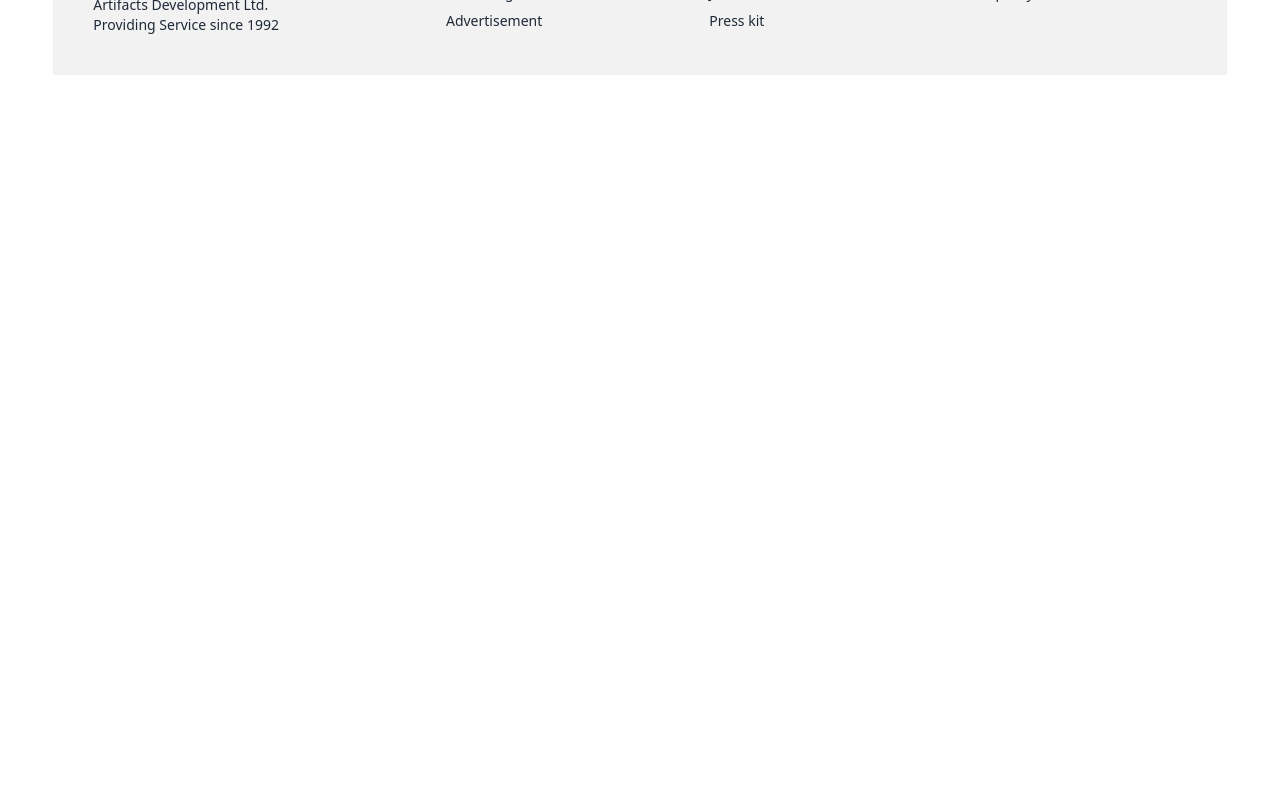
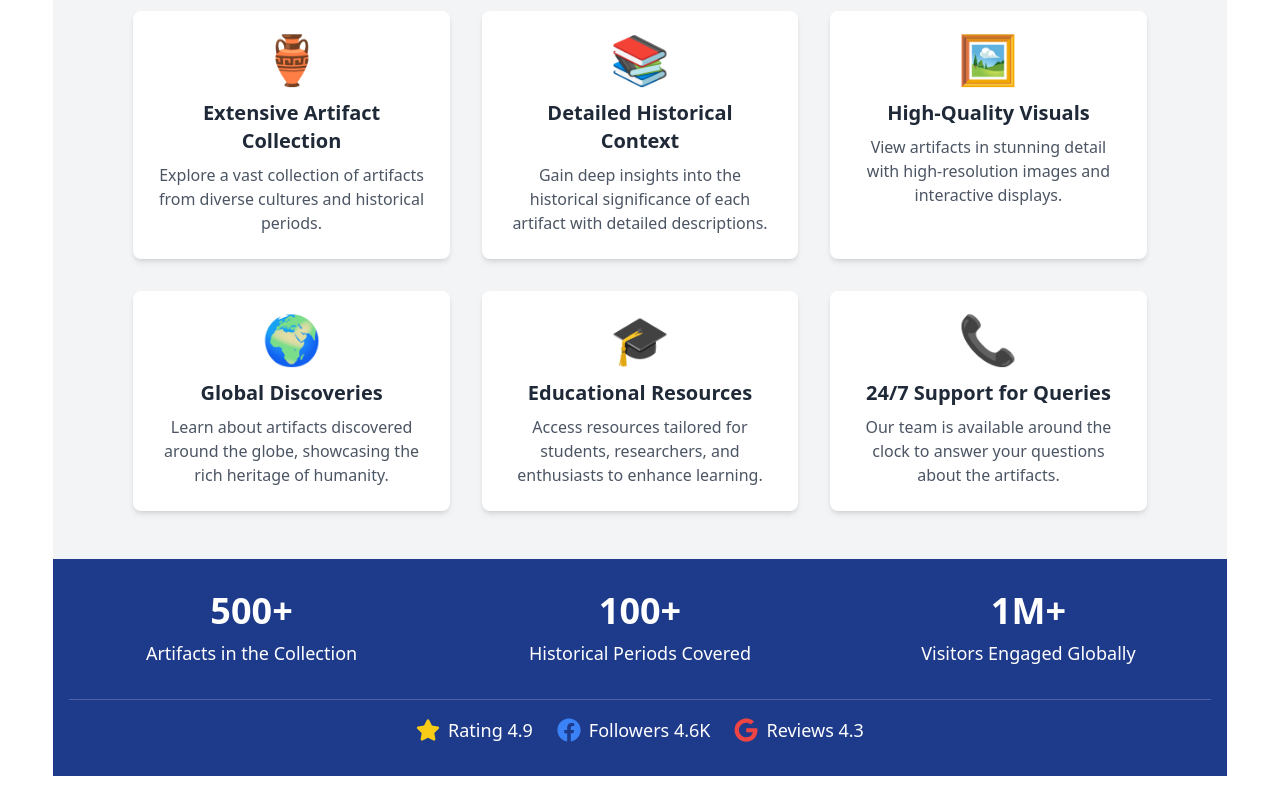
Before and after one commit to mehediNabil24/Artifacts-client-site, a React (Vite) app: page / in a window 1280 px wide. Shown: the part 1060-1854 px from the top of the page. Before the commit the page ends 1143 px from the top, so only its background shows below. Built offline with nearby package versions, Linux system fonts and the light colour scheme; no server answers.

Commit message:
adds private routes

```diff
--- /dev/null
+++ b/src/Context/Loading.jsx
@@ -0,0 +1,15 @@
+import React from 'react';
+
+const Loading = () => {
+    return (
+        <div>
+            <h1 className='flex items-center justify-center min-h-screen'>
+            <span className="loading loading-infinity loading-lg"></span>
+
+            </h1>
+
+        </div>
+    );
+};
+
+export default Loading;
--- /dev/null
+++ b/src/Context/PrivateRoutes.jsx
@@ -0,0 +1,23 @@
+import React, { useContext } from 'react';
+
+import { Navigate, useLocation } from 'react-router-dom';
+
+
+
+import { AuthContext } from './AuthProvider';
+import Loading from './Loading';
+
+const PrivateRoutes = ({children}) => {
+    const {user,loading}= useContext(AuthContext)
+    const location = useLocation()
+
+    if(loading){
+        return <Loading></Loading>
+    }
+    if(user && user?.email){
+        return children
+    }
+    return <Navigate state={location.pathname} to={'/login'}></Navigate>
+};
+
+export default PrivateRoutes;
--- /dev/null
+++ b/src/Pages/Home/Features.jsx
@@ -0,0 +1,69 @@
+import React from 'react';
+
+const Features = () => {
+  const features = [
+    {
+      icon: '🏺',
+      title: 'Extensive Artifact Collection',
+      description: 'Explore a vast collection of artifacts from diverse cultures and historical periods.'
+    },
+    {
+      icon: '📚',
+      title: 'Detailed Historical Context',
+      description: 'Gain deep insights into the historical significance of each artifact with detailed descriptions.'
+    },
+    {
+      icon: '🖼️',
+      title: 'High-Quality Visuals',
+      description: 'View artifacts in stunning detail with high-resolution images and interactive displays.'
+    },
+    {
+      icon: '🌍',
+      title: 'Global Discoveries',
+      description: 'Learn about artifacts discovered around the globe, showcasing the rich heritage of humanity.'
+    },
+    {
+      icon: '🎓',
+      title: 'Educational Resources',
+      description: 'Access resources tailored for students, researchers, and enthusiasts to enhance learning.'
+    },
+    {
+      icon: '📞',
+      title: '24/7 Support for Queries',
+      description: 'Our team is available around the clock to answer your questions about the artifacts.'
+    }
+  ];
+
+  return (
+    <section className="bg-gray-100 py-12">
+      <div className="container mx-auto px-6 lg:px-20">
+        <h2 className="text-3xl font-bold text-center text-gray-800 mb-6">
+          Why Explore Our Artifacts?
+        </h2>
+        <p className="text-center text-gray-600 mb-12">
+          Discover the stories of the past through our comprehensive collection of artifacts and resources.
+        </p>
+        <div className="grid grid-cols-1 md:grid-cols-2 lg:grid-cols-3 gap-8">
+          {features.map((feature, index) => (
+            <div
+              key={index}
+              className="bg-white p-6 rounded-lg shadow-md hover:shadow-lg transition duration-300"
+            >
+              <div className="text-5xl text-blue-500 mb-4 flex justify-center">
+                {feature.icon}
+              </div>
+              <h3 className="text-xl font-semibold text-gray-800 mb-2 text-center">
+                {feature.title}
+              </h3>
+              <p className="text-gray-600 text-center">
+                {feature.description}
+              </p>
+            </div>
+          ))}
+        </div>
+      </div>
+    </section>
+  );
+};
+
+export default Features;
--- a/src/Pages/Home/Home.jsx
+++ b/src/Pages/Home/Home.jsx
@@ -3,6 +3,8 @@ import { useEffect, useState } from 'react';
 import Banner from './Banner';
 import { NavLink } from 'react-router-dom';
 import ArtifactCard from '../ArtifactCard';
+import Features from './Features';
+import InfoSection from './InfoSection';
 
 const Home = () => {
     const [artifacts, setArtifacts] = useState()
@@ -16,7 +18,8 @@ const Home = () => {
     return (
         <div>
             <Banner></Banner>
-            <div className="grid md:grid-cols-3 grid-cols-1 gap-10 my-8 md:p-16 p-4">
+           <div>
+           <div className="grid md:grid-cols-3 grid-cols-1 gap-10 my-8 md:p-16 p-4">
                 {artifacts?.slice(0, 6).map(artifact => (
                     <ArtifactCard key={artifact._id} artifact={artifact} />
                 ))}
@@ -24,6 +27,9 @@ const Home = () => {
             <div className="flex items-center justify-center">
                 <NavLink to={'/allArtifacts'} className={'btn btn-success'}>See All Artifacts</NavLink>
             </div>
+           </div>
+           <Features></Features>
+           <InfoSection></InfoSection>
 
         </div>
     );
--- /dev/null
+++ b/src/Pages/Home/InfoSection.jsx
@@ -0,0 +1,50 @@
+import React from "react";
+import { FaStar, FaFacebook, FaGoogle } from "react-icons/fa";
+
+const InfoSection = () => {
+  return (
+    <div className="bg-blue-900 text-white py-8">
+      <div className="container mx-auto px-4">
+        {/* Main Info Cards */}
+        <div className="grid grid-cols-1 md:grid-cols-3 gap-6 text-center">
+          {/* Card 1 */}
+          <div>
+            <h2 className="text-4xl font-bold">500+</h2>
+            <p className="mt-2 text-lg">Artifacts in the Collection</p>
+          </div>
+          {/* Card 2 */}
+          <div>
+            <h2 className="text-4xl font-bold">100+</h2>
+            <p className="mt-2 text-lg">Historical Periods Covered</p>
+          </div>
+          {/* Card 3 */}
+          <div>
+            <h2 className="text-4xl font-bold">1M+</h2>
+            <p className="mt-2 text-lg">Visitors Engaged Globally</p>
+          </div>
+        </div>
+
+        {/* Reviews Section */}
+        <div className="mt-8 border-t border-white/20 pt-4 flex flex-wrap justify-center space-x-6">
+          {/* Review 1 */}
+          <div className="flex items-center space-x-2">
+            <FaStar className="text-yellow-400 w-6 h-6" />
+            <span className="text-lg">Rating 4.9</span>
+          </div>
+          {/* Review 2 */}
+          <div className="flex items-center space-x-2">
+            <FaFacebook className="text-blue-500 w-6 h-6" />
+            <span className="text-lg">Followers 4.6K</span>
+          </div>
+          {/* Review 3 */}
+          <div className="flex items-center space-x-2">
+            <FaGoogle className="text-red-500 w-6 h-6" />
+            <span className="text-lg">Reviews 4.3</span>
+          </div>
+        </div>
+      </div>
+    </div>
+  );
+};
+
+export default InfoSection;
```
Also changed, not shown: src/main.jsx (+5 -4 lines).
